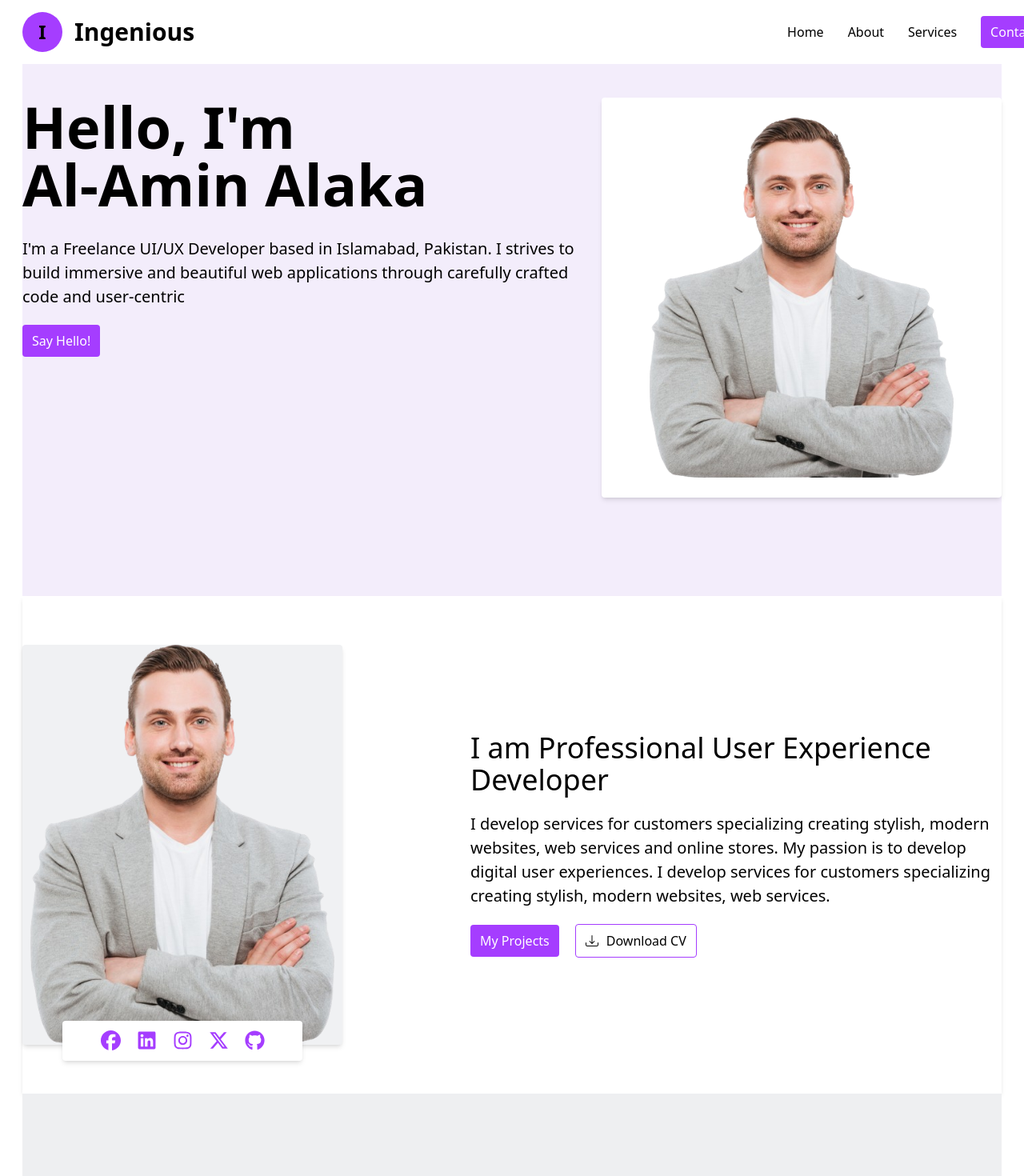
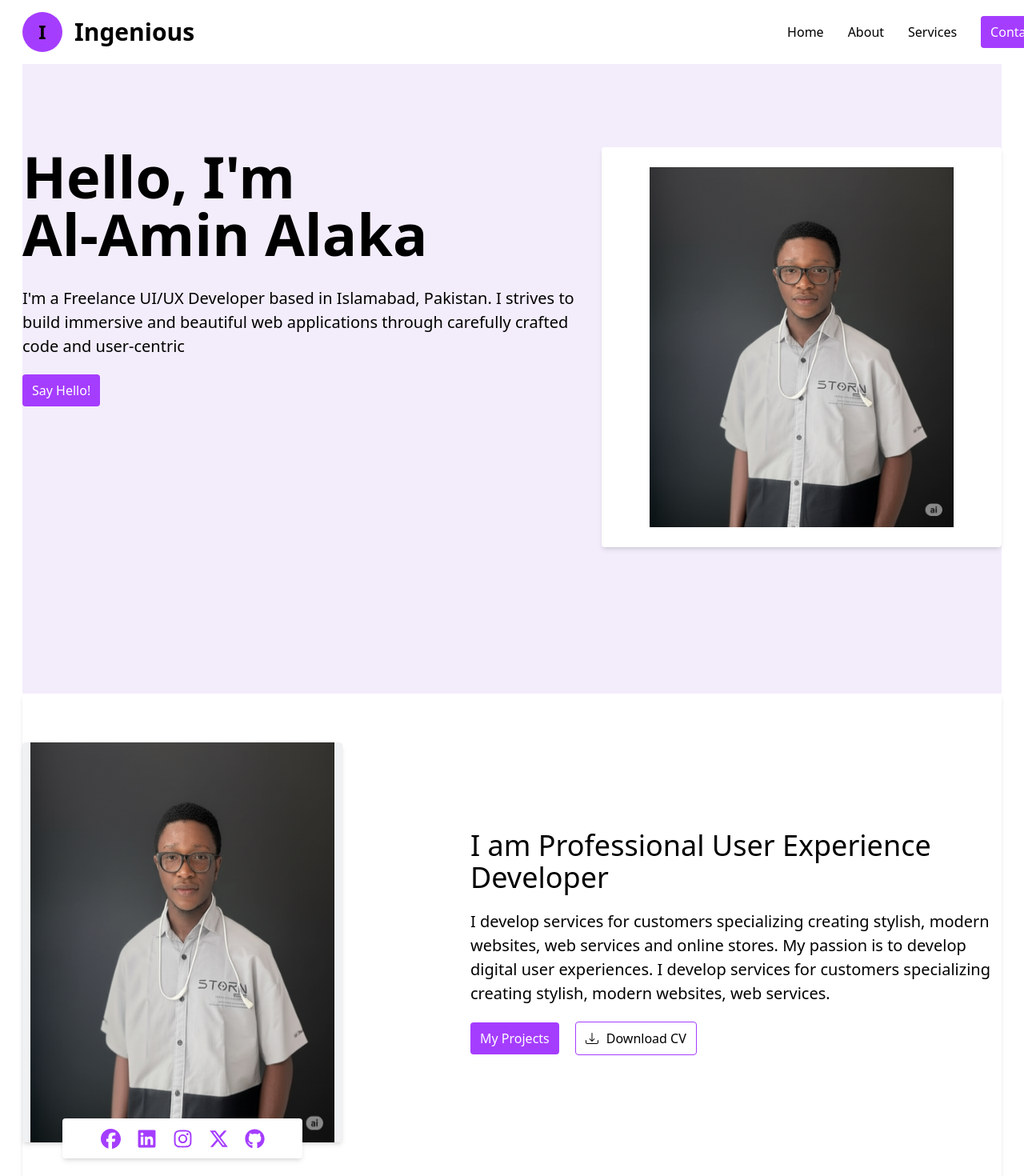
Before and after one commit to Allieniaszxy/portfolio, a React (Vite) app: page / in a window 1280 px wide. Shown: the top 1470 px of the page at 80% size. Built offline with nearby package versions, Linux system fonts and the light colour scheme.

Commit message:
made changes

```diff
--- a/src/components/Contact.jsx
+++ b/src/components/Contact.jsx
@@ -17,7 +17,10 @@ const Contact = () => {
       className="
     bg-black z-30"
     >
-      <div className="bg-white rounded-2xl max-w-[1400px] mx-auto border flex  justify-center gap-[5rem] p-[80px] max-tablet:flex-col">
+      <div
+        className="bg-white rounded-2xl max-w-[1400px] mx-auto border flex  justify-center gap-[5rem] p-[80px] max-tablet:flex-col"
+        id="contact"
+      >
         <div className="w-[50%] max-tablet:w-full">
           <h1 className="text-3xl font-bold mb-[20px]">
             Let’s discuss your Project
@@ -57,10 +60,17 @@ const Contact = () => {
           </div>
           <div className="flex gap-5">
             <FaFacebook color="#a53dff" size={30} />
-            <FaLinkedin color="#a53dff" size={30} />
+            <a href="  https://www.linkedin.com/in/al-amin-alaka/">
+              <FaLinkedin color="#a53dff" size={30} />
+            </a>
+
             <FaInstagram color="#a53dff" size={30} />
-            <FaXTwitter color="#a53dff" size={30} />
-            <FaGithub color="#a53dff" size={30} />
+            <a href="https://github.com/prometheus">
+              <FaXTwitter color="#a53dff" size={30} />
+            </a>
+            <a href="https://github.com/Allieniaszxy/">
+              <FaGithub color="#a53dff" size={30} />
+            </a>
           </div>
         </div>
         <div className="w-[50%] max-tablet:w-full">
--- a/src/components/Curriculum.jsx
+++ b/src/components/Curriculum.jsx
@@ -11,16 +11,26 @@ import { BsDownload } from "react-icons/bs";
 const Curriculum = () => {
   return (
     <div>
-      <div className="flex items-center justify-center gap-[10rem] shadow-md py-[5%] max-tablet:flex-col max-tablet:space-y-6 max-tablet:gap-[20px]">
+      <div
+        className="flex items-center justify-center gap-[10rem] shadow-md py-[5%] max-tablet:flex-col max-tablet:space-y-6 max-tablet:gap-[20px]"
+        id="about"
+      >
         <div className="relative">
           <div className="w-[400px] h-[500px] bg-[#f0f1f3] rounded shadow-md flex items-center justify-center">
-            <img src="/profile.png" alt="" className="w-[380px] h-[500px]" />
+            <img src="/hero.png" alt="" className="w-[380px] h-[500px]" />
             <div className="absolute bottom-[-20px] flex items-center justify-center bg-white w-[300px] rounded gap-5 h-[50px] shadow-md">
               <FaFacebook color="#a53dff" size={25} />
-              <FaLinkedin color="#a53dff" size={25} />
+              <a href="  https://www.linkedin.com/in/al-amin-alaka/">
+                <FaLinkedin color="#a53dff" size={25} />
+              </a>
+
               <FaInstagram color="#a53dff" size={25} />
-              <FaXTwitter color="#a53dff" size={25} />
-              <FaGithub color="#a53dff" size={25} />
+              <a href="https://github.com/prometheus">
+                <FaXTwitter color="#a53dff" size={25} />
+              </a>
+              <a href="https://github.com/Allieniaszxy/">
+                <FaGithub color="#a53dff" size={25} />
+              </a>
             </div>
           </div>
         </div>
@@ -40,7 +50,9 @@ const Curriculum = () => {
             </button>
             <button className="border border-[#a53dff] flex items-center justify-center py-2 px-3 text-yellow rounded gap-2.5">
               <BsDownload />
-              <span className="text-yellow">Download CV</span>
+              <a href="/src/assets/ALAKA AL-AMIN AYOMIDE word cv.pdf">
+                <span className="text-yellow">Download CV</span>
+              </a>
             </button>
           </div>
         </div>
--- a/src/components/Footer.jsx
+++ b/src/components/Footer.jsx
@@ -2,7 +2,7 @@ import React from "react";
 
 const Footer = () => {
   return (
-    <div className="bg-[#283446] py-[5%] px-[20px]">
+    <div className="bg-[#283446] py-[5%] px-[20px]" id="contacts">
       <div className="flex items-center justify-between max-tablet:flex-col max-tablet:space-y-5">
         <div className="flex items-center gap-[15px]">
           <div className="w-[50px] h-[50px] rounded-full bg-[#a53dff] flex items-center justify-center font-semibold text-2xl">
--- a/src/components/Header.jsx
+++ b/src/components/Header.jsx
@@ -26,9 +26,11 @@ const Header = () => {
           <a href="#projects">
             <nav>Services</nav>
           </a>
-          <nav className="bg-[#a53dff] py-2 px-3 text-white rounded">
-            Contact
-          </nav>
+          <a href="#contact">
+            <nav className="bg-[#a53dff] py-2 px-3 text-white rounded">
+              Contact
+            </nav>
+          </a>
         </div>
 
         <div
--- a/src/components/Hero.jsx
+++ b/src/components/Hero.jsx
@@ -4,10 +4,10 @@ const Hero = () => {
   return (
     <div>
       <div
-        className="flex justify-between py-[10%] bg-[#f3edfb] max-tablet:flex-col max-tablet:py-[20%] max-tablet:items-center max-mobile:w-full max-mobile:items-center max-mobile:px-5 "
-        id="hero"
+        className="flex justify-between py-[15%] bg-[#f3edfb] max-tablet:flex-col max-tablet:py-[20%] max-tablet:items-center max-mobile:w-full max-mobile:items-center max-mobile:px-5 "
+        id="home"
       >
-        <div className="max-tablet:mb-[30px] max-mobile:w-full">
+        <div className=" max-mobile:w-full">
           <h1 className="text-7xl font-bold mb-[30px] max-tablet:font-semibold max-tablet:text-5xl ">
             Hello, I'm <br />
             Al-Amin Alaka
@@ -22,7 +22,7 @@ const Hero = () => {
           </button>
         </div>
         <div className="w-[500px] h-[500px] bg-white rounded shadow-md flex items-center justify-center max-tablet:w-full ">
-          <img src="/profile.png" alt="" className="w-[380px] h-[450px]" />
+          <img src="/hero.png" alt="" className="w-[380px] h-[450px]" />
         </div>
       </div>
     </div>
--- a/src/components/Work.jsx
+++ b/src/components/Work.jsx
@@ -7,7 +7,10 @@ import { MdOutlineRocketLaunch } from "react-icons/md";
 const Work = () => {
   return (
     <div>
-      <div className="flex items-center justify-between gap-[7%] bg-[#eeeff1] py-[10%] max-tablet:flex-col max-tablet:p-[20px]">
+      <div
+        className="flex items-center justify-between gap-[7%] bg-[#eeeff1] py-[10%] max-tablet:flex-col max-tablet:p-[20px]"
+        id="projects"
+      >
         <div className="w-[53%] max-tablet:w-full max-tablet:py-[3%]">
           <h1 className="text-4xl mb-[20px] font-bold">Work Process</h1>
           <p className="text-[18px] mb-[20px]">
```
Also changed, not shown: public/hero.png (added), 1 other file (tests, documents, lock files or other folders).
